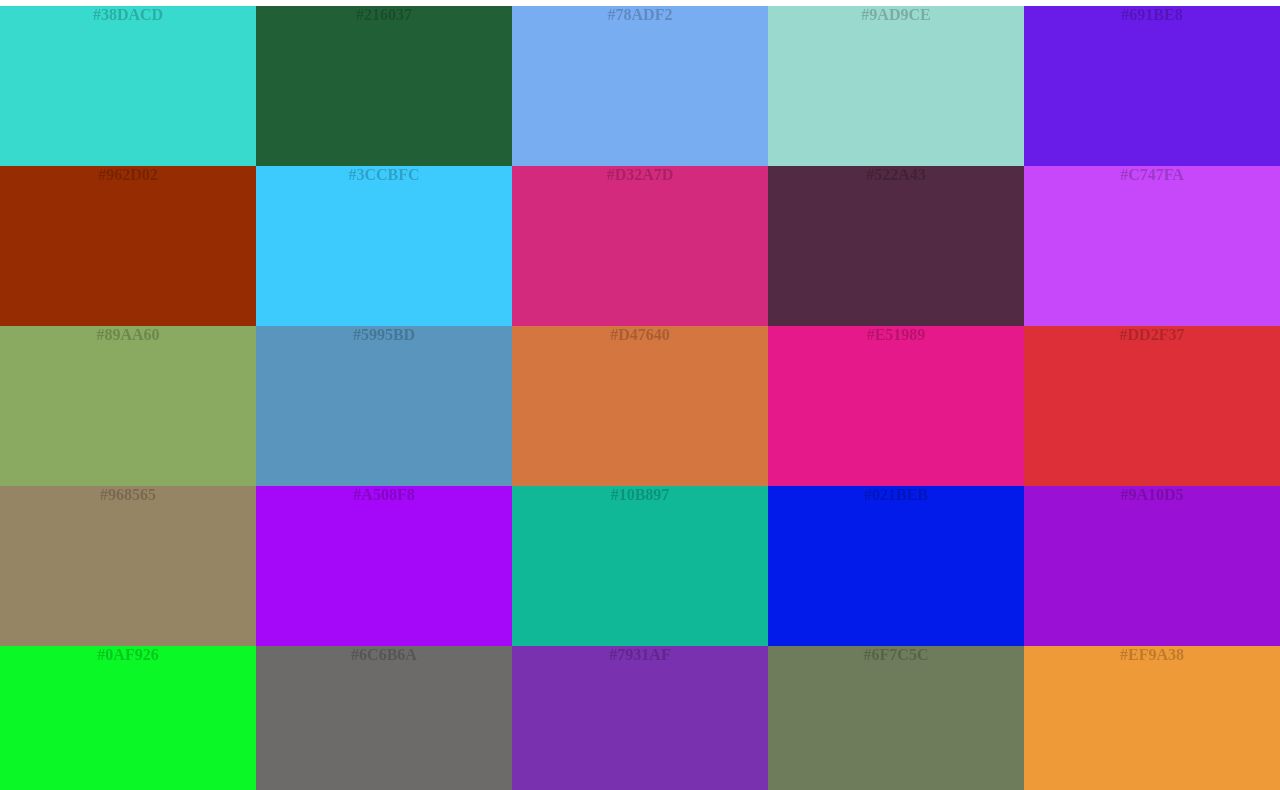
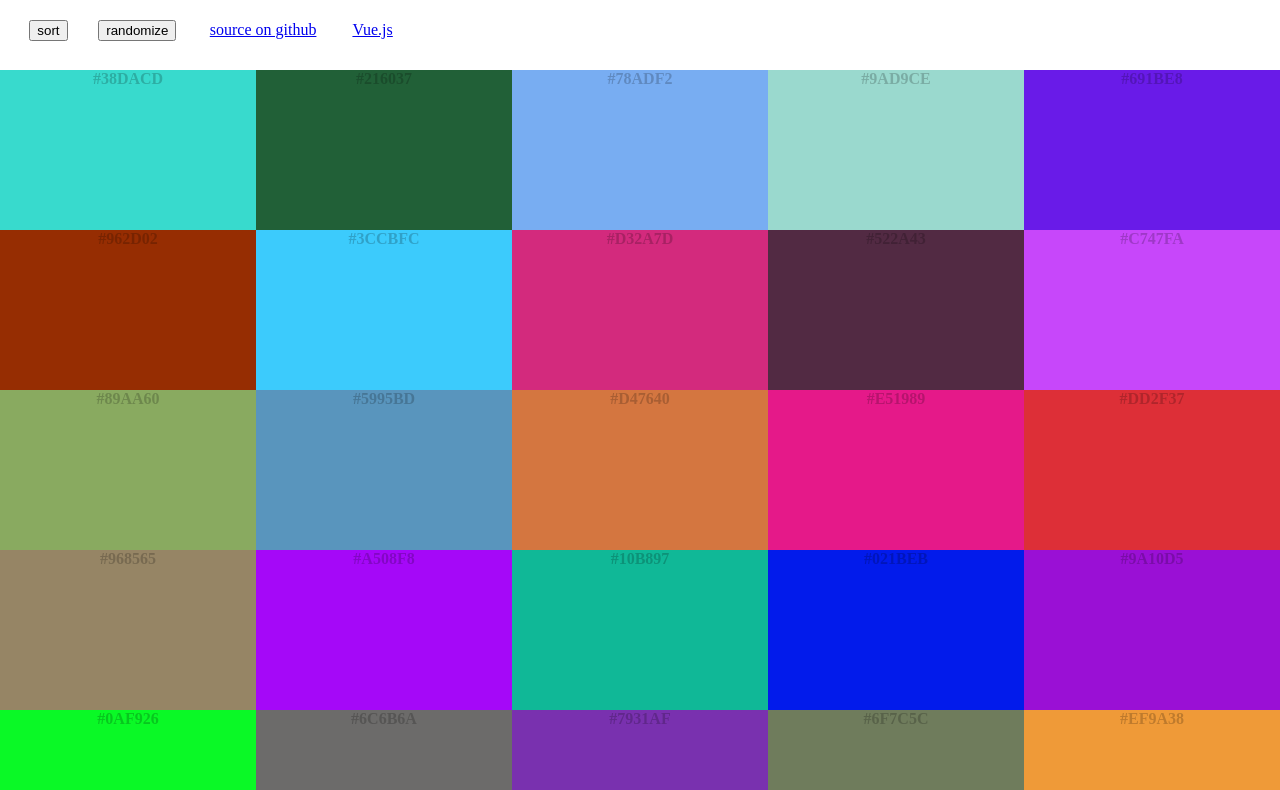
Before and after one commit to ubershmekel/randhex, a plain HTML site: page index.html in a window 1280 px wide. Shown: the part 52-842 px from the top of the page. Drawn offline with nearby package versions, Linux system fonts and the light colour scheme.

Commit message:
Randomize button

```diff
--- a/index.css
+++ b/index.css
@@ -24,7 +24,10 @@ body {
   width: 100%;
 }
 
-footer a {
+.button-panel * {
   margin: 1em;
-  display: block;
 }
+
+.button-panel {
+  margin: 1em;
+}
--- a/index.html
+++ b/index.html
@@ -14,20 +14,21 @@
     <link rel="stylesheet" type="text/css" href="index.css">
   </head>
   <body>
-    <h1><a href="." class="title-link">RandHex - random colors for you to choose from</a></h1>
+    <div id="app">
+      <h1><a href="." class="title-link">RandHex - random colors for you to choose from</a></h1>
+      <div class="button-panel">
+        <button v-on:click="sortTiles">sort</button>
+        <button v-on:click="randomizeTiles">randomize</button>
+        <a href="https://github.com/ubershmekel/randhex">source on github</a>
+        <a href="https://github.com/vuejs/vue/">Vue.js</a>
 
-    <div id="app">
+      </div>
       <div v-for="tile in tiles" class="tile" :style="'background-color:' + tile.hex">
         <div class="color-name">
           {{ tile.hex }}
         </div>
       </div>
     </div>
-
-    <footer>
-      <a href="https://github.com/ubershmekel/randhex">source on github</a>
-      <a href="https://github.com/vuejs/vue/">Vue.js</a>
-    </footer>
 
     <!-- Google Analytics -->
     <script type="text/javascript">
--- a/index.js
+++ b/index.js
@@ -26,6 +26,22 @@
         tiles: generateTiles(),
       },
       methods: {
+        randomizeTiles: function() {
+          this.tiles = generateTiles();
+        },
+        sortTiles: function() {
+          // Note, sorting colors seems to be something I know nothing about.
+          // I wonder what the correct function here is. Probably some sort of
+          // distance preserving curve like Hilbert.
+          this.tiles.sort((a, b) => {
+            a = a.hex;
+            b = b.hex;
+            var ai = a[1] + a[3] + a[5] + a[2] + a[4] + a[6];
+            var bi = b[1] + b[3] + b[5] + b[2] + b[4] + b[6];
+            return (ai).localeCompare(bi);
+            //return a.hex.localeCompare(b.hex);
+          });
+        }
       },
     });
   }
```
